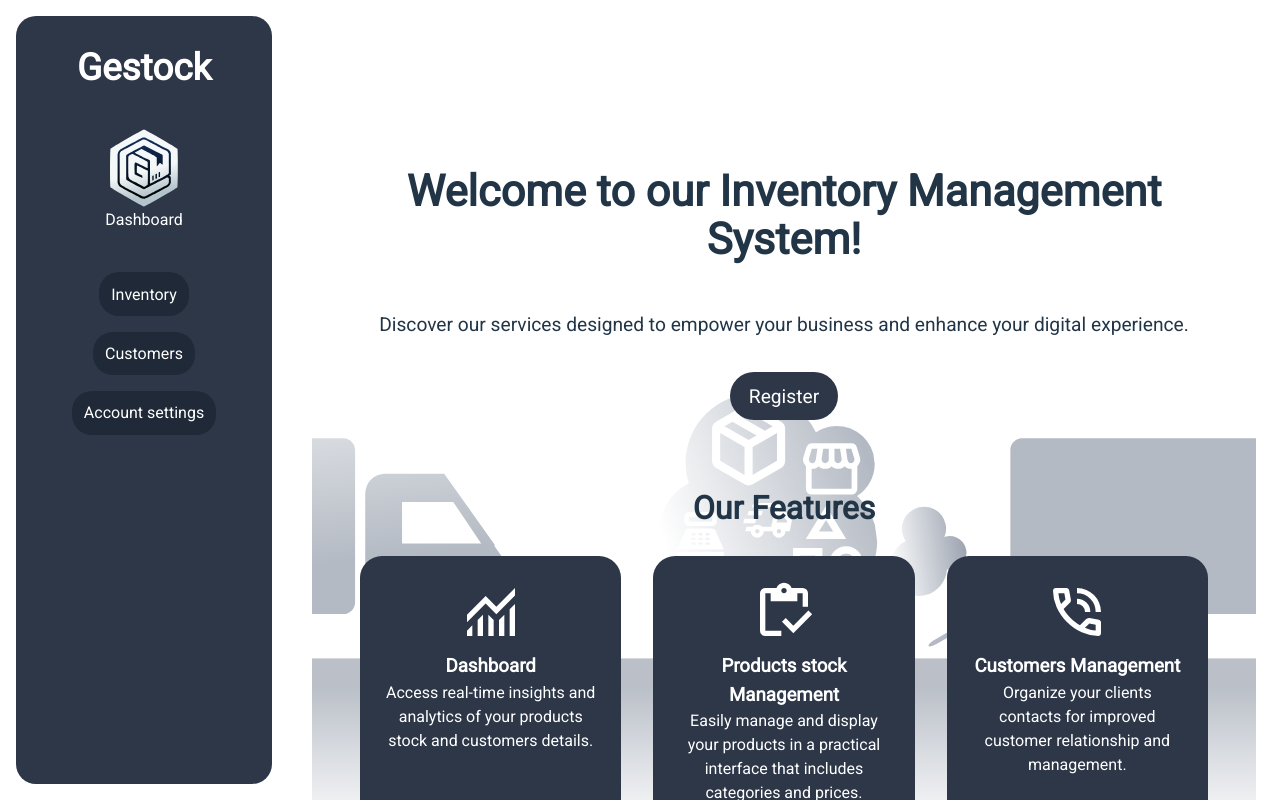
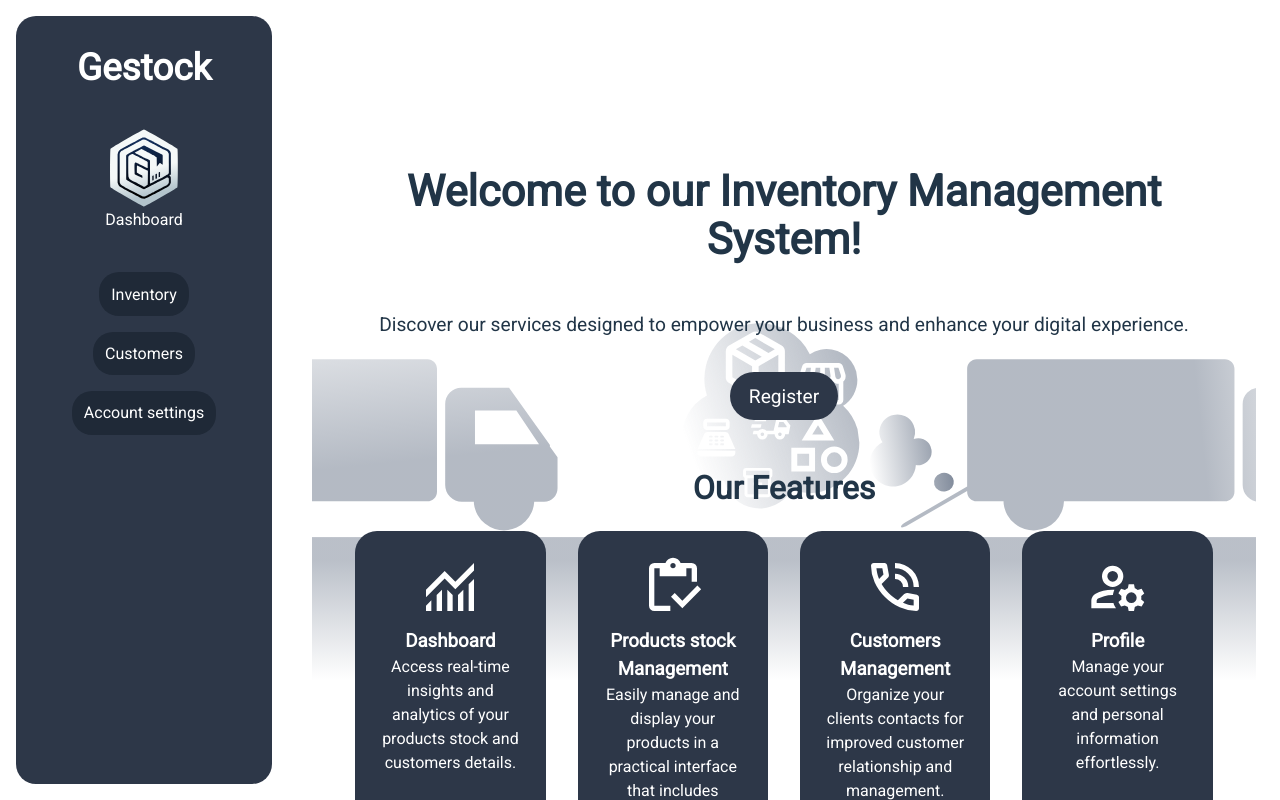
Before and after one commit to gesttaltt/gestock, a React (Vite) app in the folder frontend/: page / in a window 1280 px wide. Built offline with nearby package versions, Linux system fonts and the light colour scheme.

Commit message:
Update landingPage.css styling for the features grid to improve PC viewport ensuring the grid elements properly scale and fit

```diff
--- a/frontend/src/styles/landingPage.css
+++ b/frontend/src/styles/landingPage.css
@@ -52,7 +52,7 @@
 .landing-action-button {
   display: inline-block;
   font-size: 1.2rem;
-  margin: 1rem 0;
+  margin: 1rem 0 0;
   padding: 0.8rem 1.2rem;
   border: none;
   border-radius: 3rem;
@@ -71,20 +71,19 @@
 .landing-features {
   width: 100%;
   max-width: 1200px;
-  padding: 1rem;
+  padding: 0.7rem;
 }
 
 .landing-features h2 {
   text-align: center;
   font-size: 2rem;
-  margin-bottom: 1.5rem;
+  margin-bottom: 1.2rem;
 }
 
 /* Responsive grid for features */
 .features-grid {
   display: grid;
-  /* auto-fit tries to fill each row with as many columns as possible */
-  grid-template-columns: repeat(auto-fit, minmax(220px, 1fr));
+  grid-template-columns: repeat(auto-fit, minmax(190px, 1fr));
   gap: 2rem;
 }
 
```
